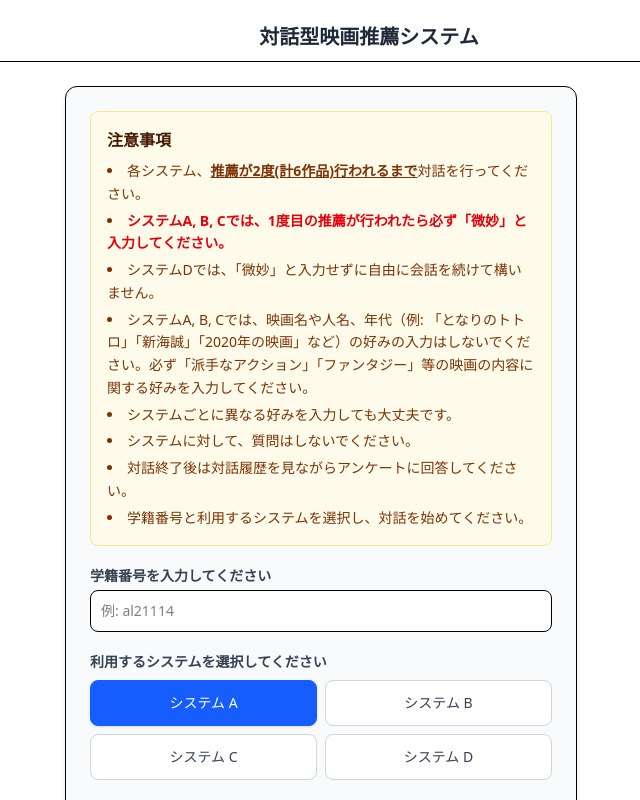
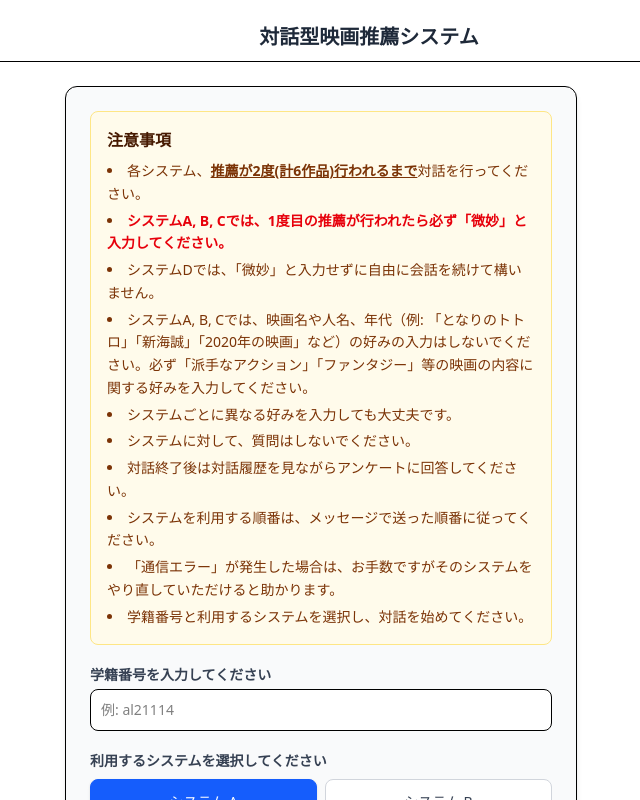
Before and after one commit to tubaki0210/dialogue_based_movie_recommend, a Next.js app in the folder frontend/movie_recommend/: page / in a window 1280 px wide. Shown: the whole page, without its empty margins (319-959 px from the left). Built offline with nearby package versions, Linux system fonts and the light colour scheme.

Commit message:
fix:フロント注意事項を追加

```diff
--- a/frontend/movie_recommend/app/components/LoginView.tsx
+++ b/frontend/movie_recommend/app/components/LoginView.tsx
@@ -64,6 +64,8 @@ export default function LoginView({ onSessionStarted }: LoginViewProps) {
         <li>システムごとに異なる好みを入力しても大丈夫です。</li>
         <li>システムに対して、質問はしないでください。</li>
         <li>対話終了後は対話履歴を見ながらアンケートに回答してください。</li>
+        <li>システムを利用する順番は、メッセージで送った順番に従ってください。</li>
+        <li>「通信エラー」が発生した場合は、お手数ですがそのシステムをやり直していただけると助かります。</li>
         <li>学籍番号と利用するシステムを選択し、対話を始めてください。</li>
       </ul>
     </div>
```
